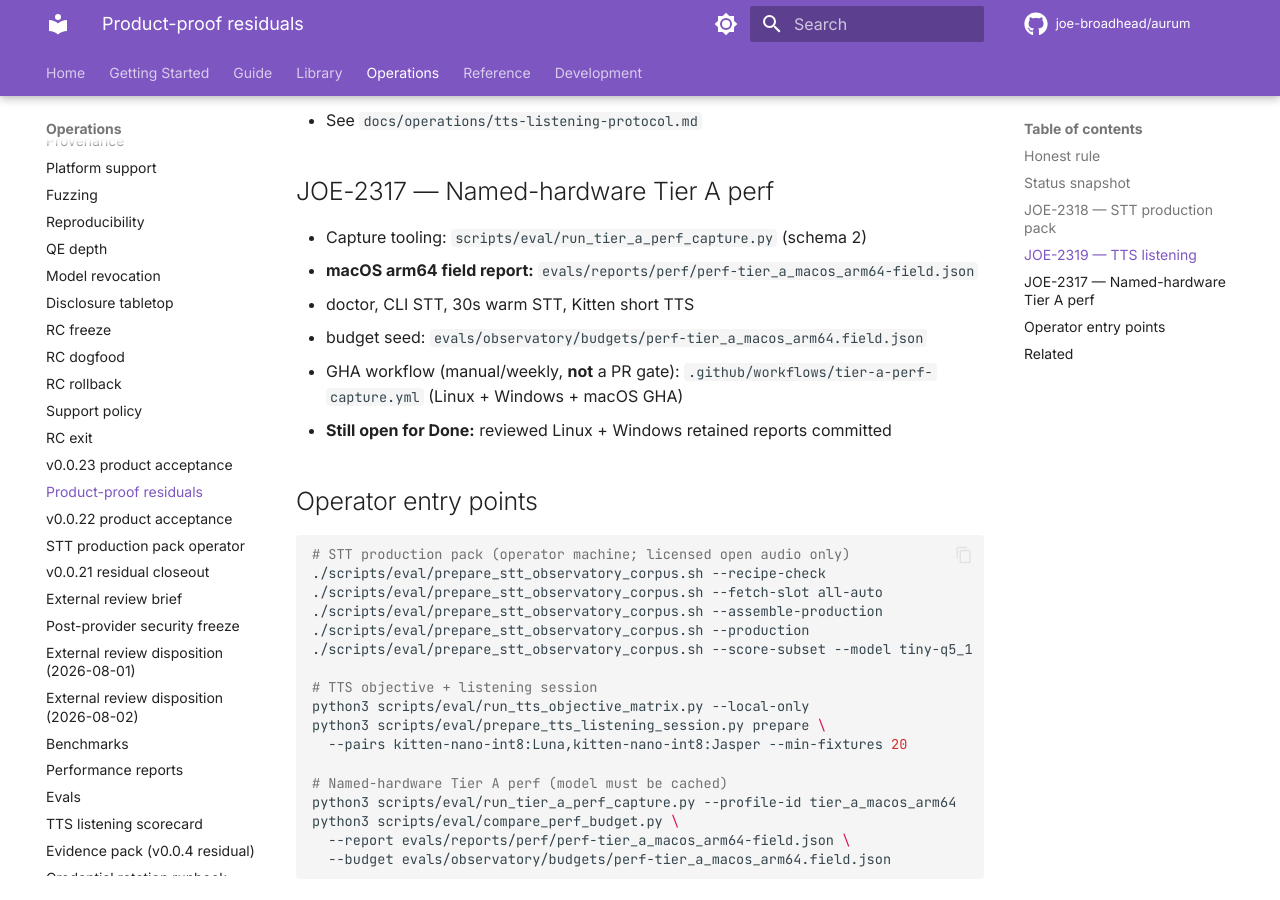
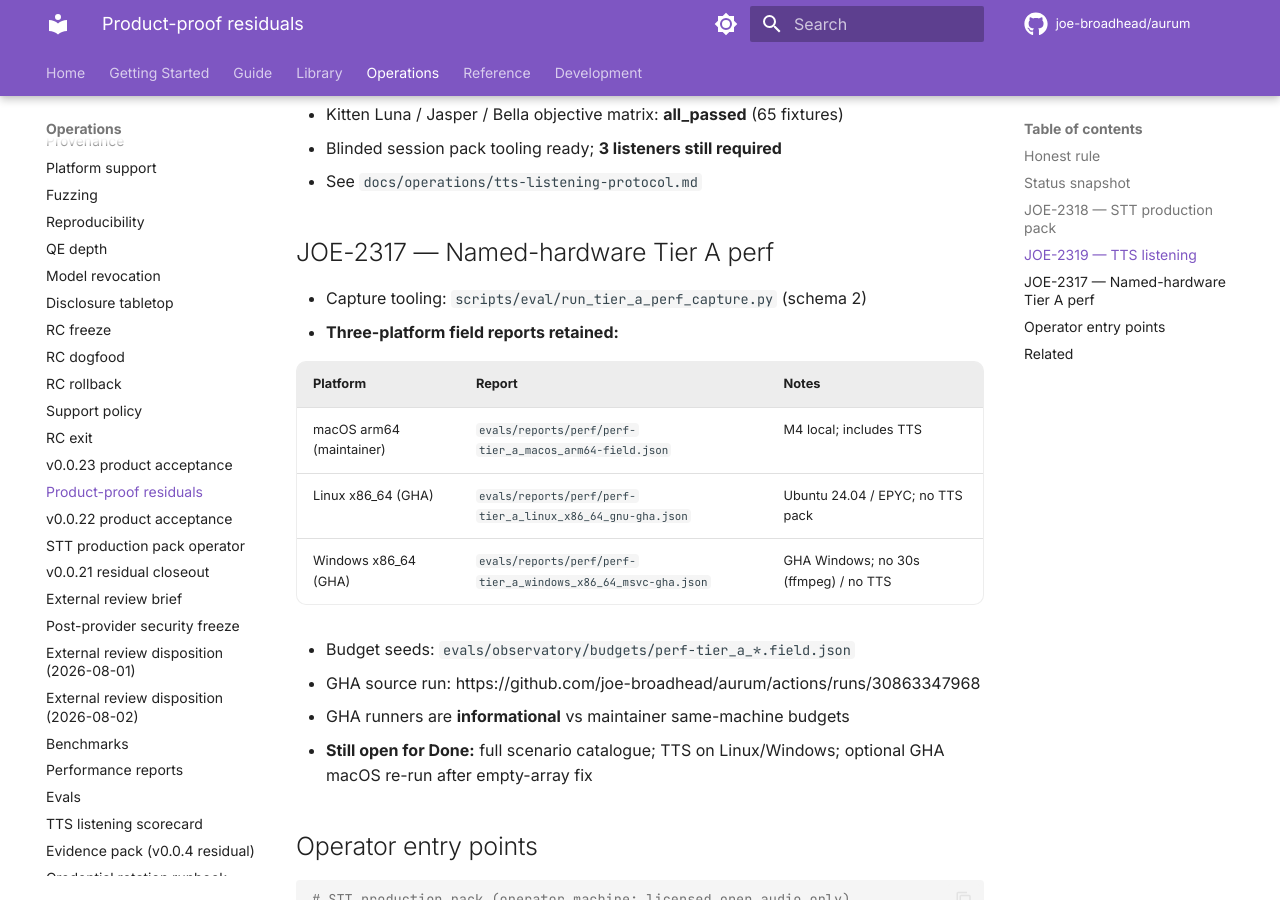
Before and after one commit to joe-broadhead/aurum, an MkDocs documentation site: the page built from docs/operations/product-proof-residuals.md, in a window 1280 px wide and 900 px high, scrolled down 1366 px. Built offline with MkDocs 1.6.1 and Material for MkDocs 9.7.7, drawn with Linux system fonts in a browser that asks for light colours; comment, search, counter and statistics services are not loaded; some of the changed text lies outside the part shown.

Commit message:
chore(evals): land Linux/Windows Tier A GHA perf reports (JOE-2317)
Retain field captures from workflow run 30863347968 for Linux x86_64 and
Windows x86_64, add budget seeds, fix macOS empty-array set -u failure in the
capture workflow, and document three-platform honesty notes.

```diff
--- a/docs/operations/product-proof-residuals.md
+++ b/docs/operations/product-proof-residuals.md
@@ -24,7 +24,7 @@ SDK consumers). This document tracks the remaining **product-proof** work.
 | [JOE-2316](https://linear.app/joe-broadhead/issue/JOE-2316) | **Done** | Process-owned batch source snapshot (`36cbf54`, PR #99) |
 | [JOE-2318](https://linear.app/joe-broadhead/issue/JOE-2318) | In Progress | Real STT pack + subset score (PR #100); full matrix open |
 | [JOE-2319](https://linear.app/joe-broadhead/issue/JOE-2319) | In Progress | Kitten objective matrix (PR #101); **3 listeners still required** |
-| [JOE-2317](https://linear.app/joe-broadhead/issue/JOE-2317) | In Progress | macOS field capture retained; Linux/Windows via GHA pending review |
+| [JOE-2317](https://linear.app/joe-broadhead/issue/JOE-2317) | In Progress | macOS + Linux + Windows field reports retained (GHA runners informational) |
 
 ## JOE-2318 — STT production pack
 
@@ -42,12 +42,18 @@ SDK consumers). This document tracks the remaining **product-proof** work.
 ## JOE-2317 — Named-hardware Tier A perf
 
 * Capture tooling: `scripts/eval/run_tier_a_perf_capture.py` (schema 2)
-* **macOS arm64 field report:** `evals/reports/perf/perf-tier_a_macos_arm64-field.json`
-  * doctor, CLI STT, 30s warm STT, Kitten short TTS
-  * budget seed: `evals/observatory/budgets/perf-tier_a_macos_arm64.field.json`
-* GHA workflow (manual/weekly, **not** a PR gate):
-  `.github/workflows/tier-a-perf-capture.yml` (Linux + Windows + macOS GHA)
-* **Still open for Done:** reviewed Linux + Windows retained reports committed
+* **Three-platform field reports retained:**
+
+  | Platform | Report | Notes |
+  |----------|--------|-------|
+  | macOS arm64 (maintainer) | `evals/reports/perf/perf-tier_a_macos_arm64-field.json` | M4 local; includes TTS |
+  | Linux x86_64 (GHA) | `evals/reports/perf/perf-tier_a_linux_x86_64_gnu-gha.json` | Ubuntu 24.04 / EPYC; no TTS pack |
+  | Windows x86_64 (GHA) | `evals/reports/perf/perf-tier_a_windows_x86_64_msvc-gha.json` | GHA Windows; no 30s (ffmpeg) / no TTS |
+
+* Budget seeds: `evals/observatory/budgets/perf-tier_a_*.field.json`
+* GHA source run: https://github.com/joe-broadhead/aurum/actions/runs/30863347968
+* GHA runners are **informational** vs maintainer same-machine budgets
+* **Still open for Done:** full scenario catalogue; TTS on Linux/Windows; optional GHA macOS re-run after empty-array fix
 
 ## Operator entry points
 
```
Also changed, not shown: evals/reports/perf/README-tier-a.md (added, +29 -0 lines), 5 other files.
